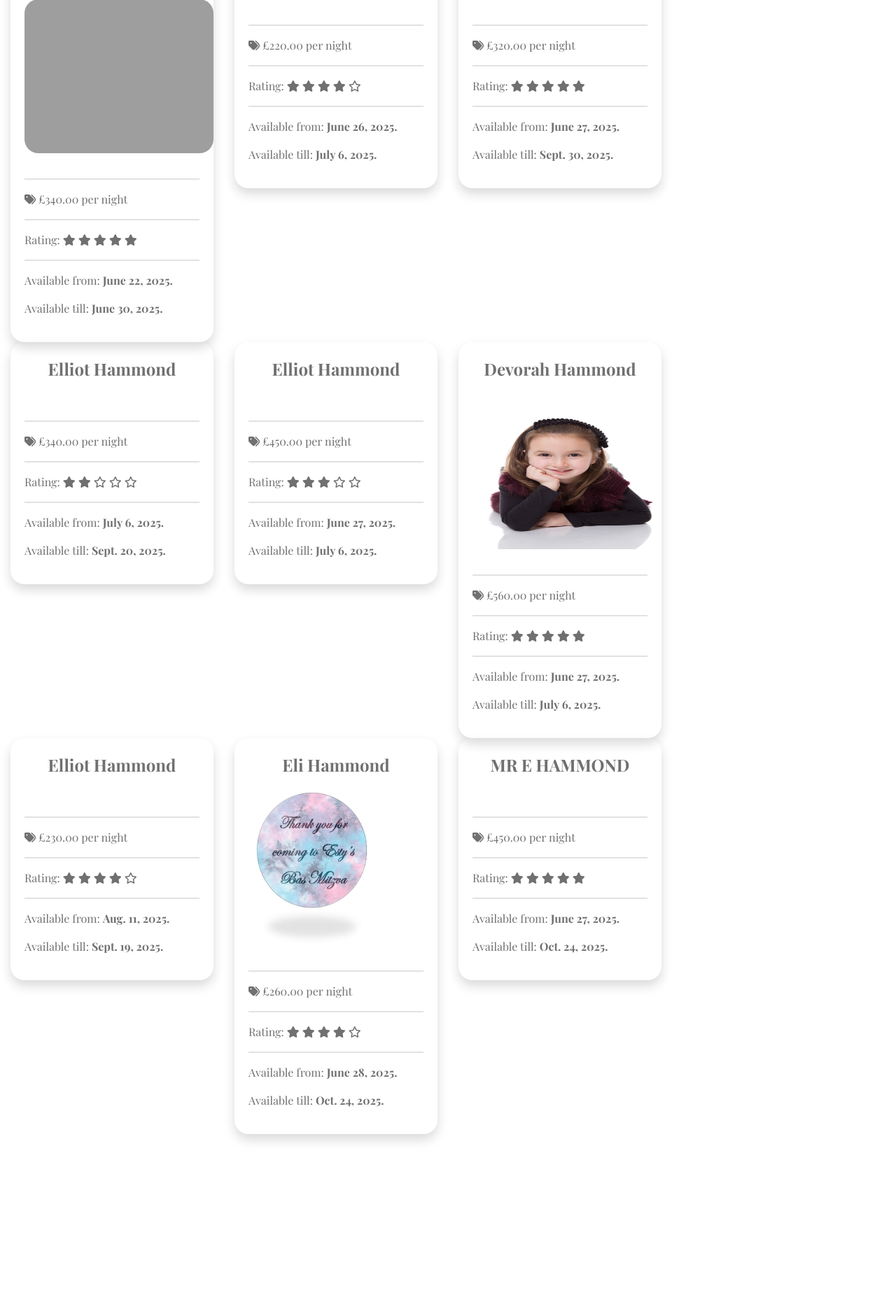
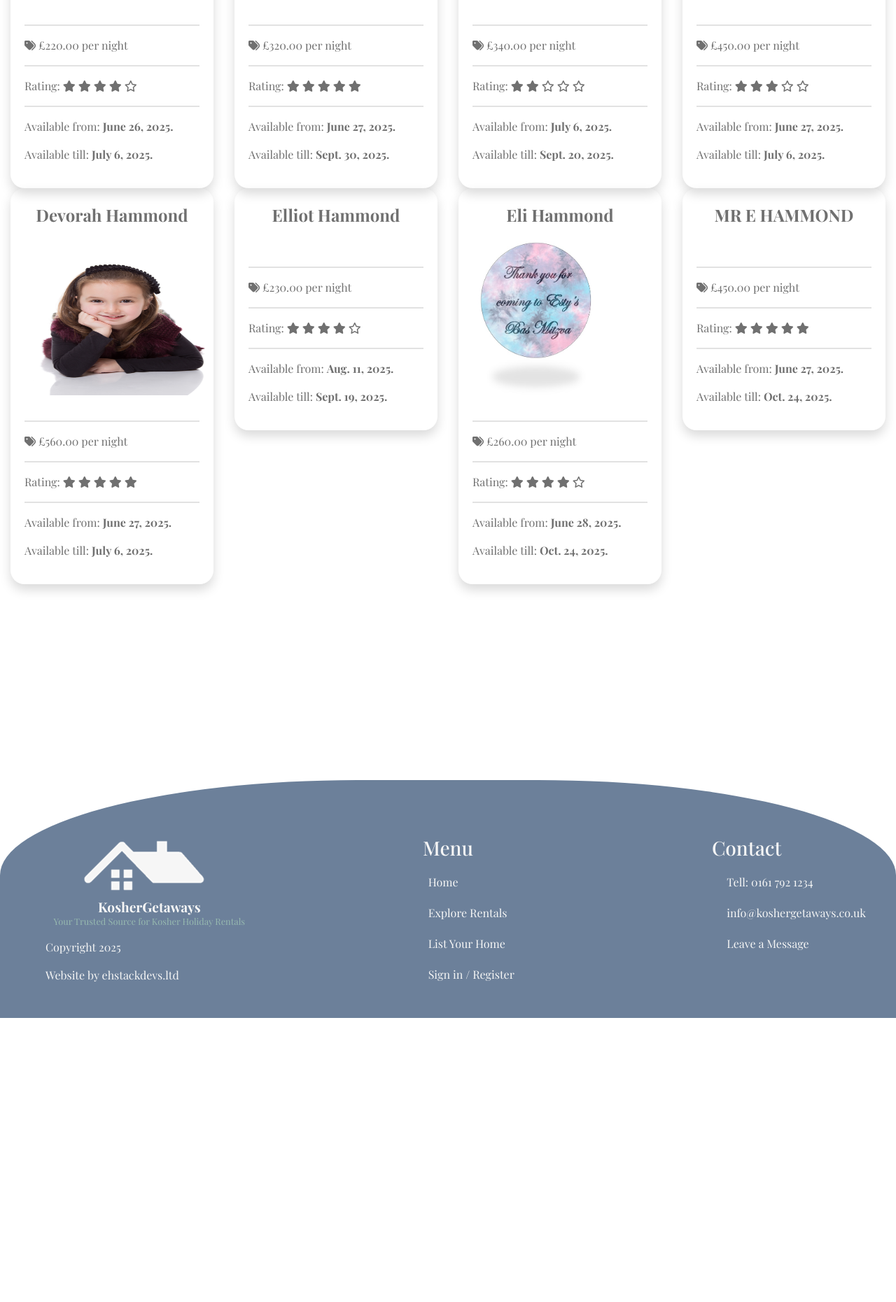
Before and after one commit to e-h-dev/kosher-gataways, a Django app: page /rentals/ in a window 1280 px wide. Shown: the part 919-2780 px from the top of the page at 70% size. After the commit the page ends 2374 px from the top, so only its background shows below. Run offline with Django 5.2, Linux system fonts and the light colour scheme; data comes from the database, SQL or seed files in the repository; some libraries are stand-ins or nearby versions; some web fonts are replaced; grey boxes are pictures that could not be loaded.

Commit message:
Update image layout when filter closed

```diff
--- a/kosher_getaways/rentals/templates/rentals/rentals.html
+++ b/kosher_getaways/rentals/templates/rentals/rentals.html
@@ -36,12 +36,12 @@
                 </div>
             </aside>
         </div>
-        <div class="col-9">
+        <div class="col-12" id="row-change">
             <p class="rental-count">Found <strong>{{ rental_number }} </strong> Rentals.</p>
             <div class="row">
                 {% for r in rentals %}
 
-                <div class="col-4">
+                <div class="col-3 column-change">
                     <div class="rental-display-box shadow">
                         <div class="rental-header">{{ r.owner_name }}</div>
                         <a href="{% url 'rental_detail' r.id %}">
@@ -121,14 +121,18 @@
 <script>
     function openFilter(){
         $('.filter-content').css("display", "block");
-        // $('.filter-icon').css("display", "none");
-        // $('.filter-icon-close').css("display", "block");
+        $('#row-change').removeClass("col-12");
+        $('.column-change').removeClass("col-3");
+        $('#row-change').addClass("col-9");
+        $('.column-change').addClass("col-4");
     }
 
     function closeFilter(){
         $('.filter-content').css("display", "none");
-        // $('.filter-icon').css("display", "block");
-        // $('.filter-icon-close').css("display", "none");
+        $('#row-change').removeClass("col-9");
+        $('.column-change').removeClass("col-4");
+        $('#row-change').addClass("col-12");
+        $('.column-change').addClass("col-3");
     }
 
     {% for r in rentals %}
```
